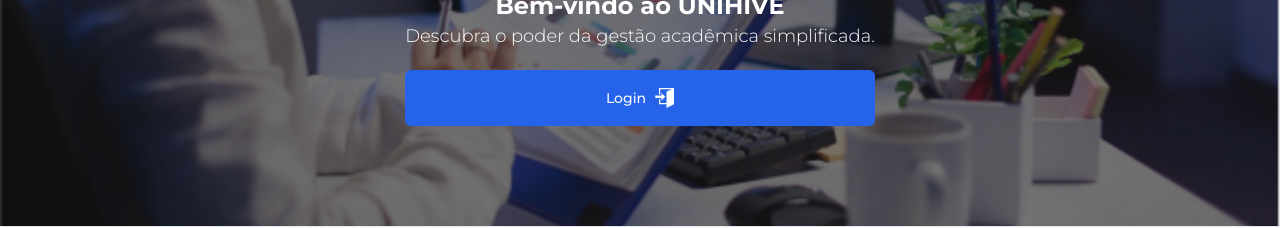
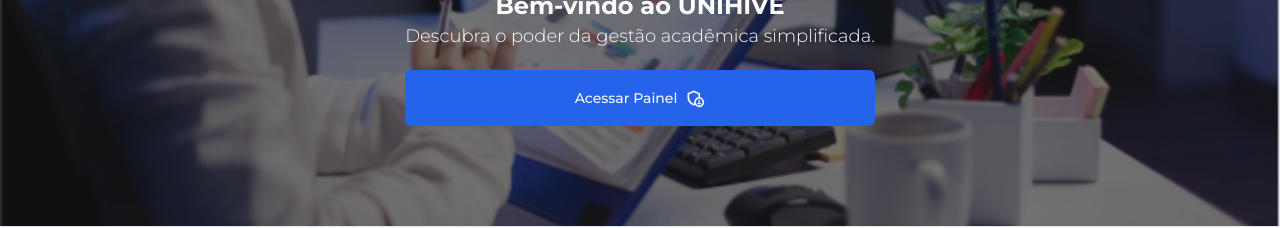
Before and after one commit to gui-bus/UNIHIVE, a Next.js app: page / in a window 1280 px wide. Shown: the part 423-651 px from the top of the page. Built offline with nearby package versions, Linux system fonts and the light colour scheme; no server answers.

Commit message:
feat: add dashboard button if user is logged in

```diff
--- a/src/app/page.tsx
+++ b/src/app/page.tsx
@@ -1,4 +1,5 @@
-import { SignIn, UserButton } from "@clerk/nextjs";
+"use client";
+import { SignIn, useUser } from "@clerk/nextjs";
 import Image from "next/image";
 
 import {
@@ -11,8 +12,10 @@
 import { Button } from "@/components/ui/button";
 
 import { ImEnter } from "react-icons/im";
+import { MdOutlineAdminPanelSettings } from "react-icons/md";
 
 export default function Home() {
+  const { user } = useUser();
   return (
     <main className="bg-[url('/home.png')] bg-cover bg-center bg-no-repeat py-20 flex items-center justify-center 3xl:max-w-7xl mx-auto 3xl:rounded-b-2xl">
       <div className="flex items-center justify-center p-5 text-center">
@@ -33,6 +36,11 @@
             </p>
           </div>
 
+          {user?.id !== "" ? (
+            <Button className="flex items-center justify-center gap-2 h-14 w-full">
+            Acessar Painel <MdOutlineAdminPanelSettings size={20} />
+          </Button>
+          ) : (
             <Dialog>
               <DialogTrigger asChild>
                 <Button className="flex items-center justify-center gap-2 h-14 w-full">
@@ -42,11 +50,12 @@
               <DialogContent>
                 <DialogHeader>
                   <DialogDescription>
-                  <SignIn  redirectUrl={'/dashboard'}/>
+                    <SignIn redirectUrl={"/dashboard"} />
                   </DialogDescription>
                 </DialogHeader>
               </DialogContent>
             </Dialog>
+          )}
         </div>
       </div>
     </main>
```
Lines whose indentation alone changed are shown as unchanged.
